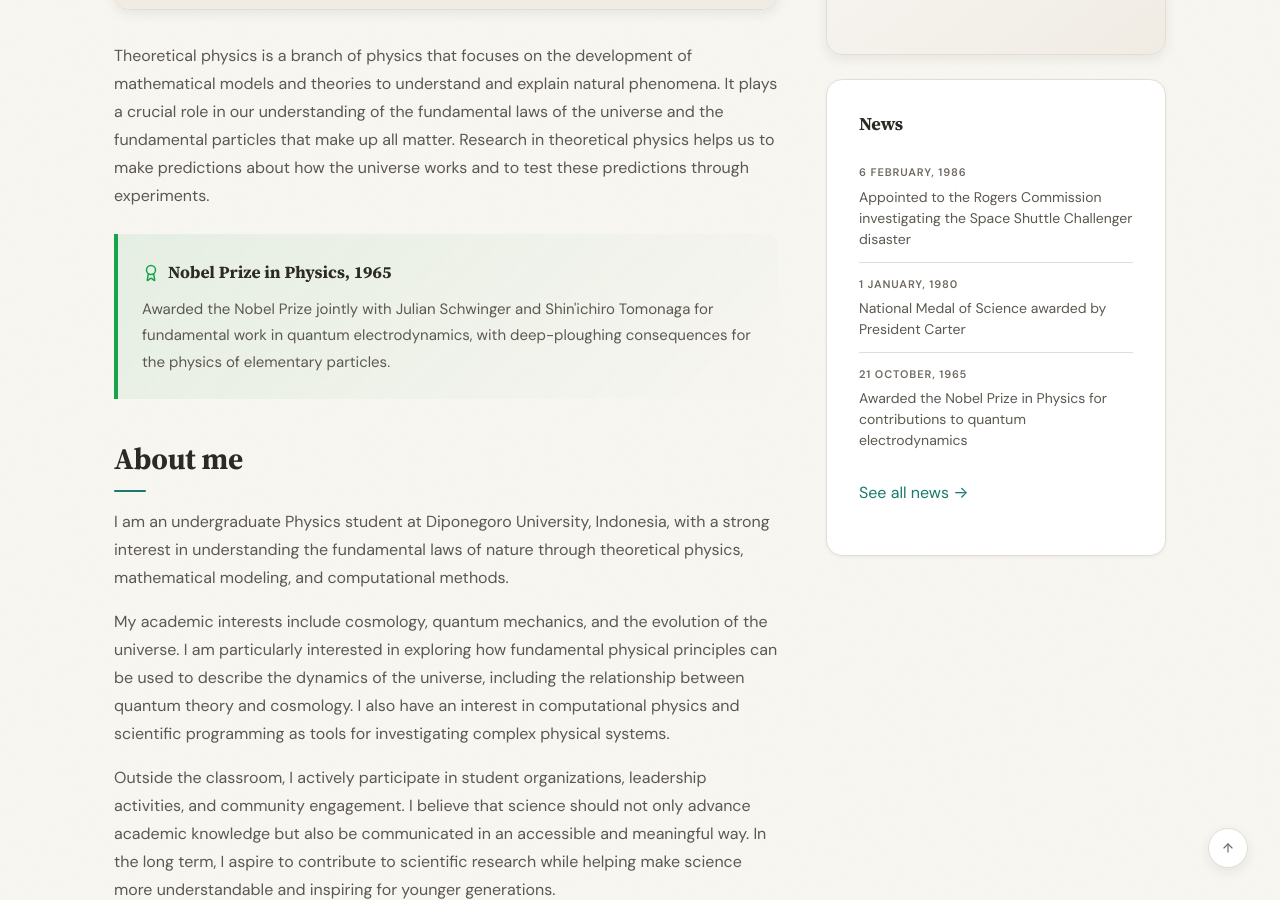
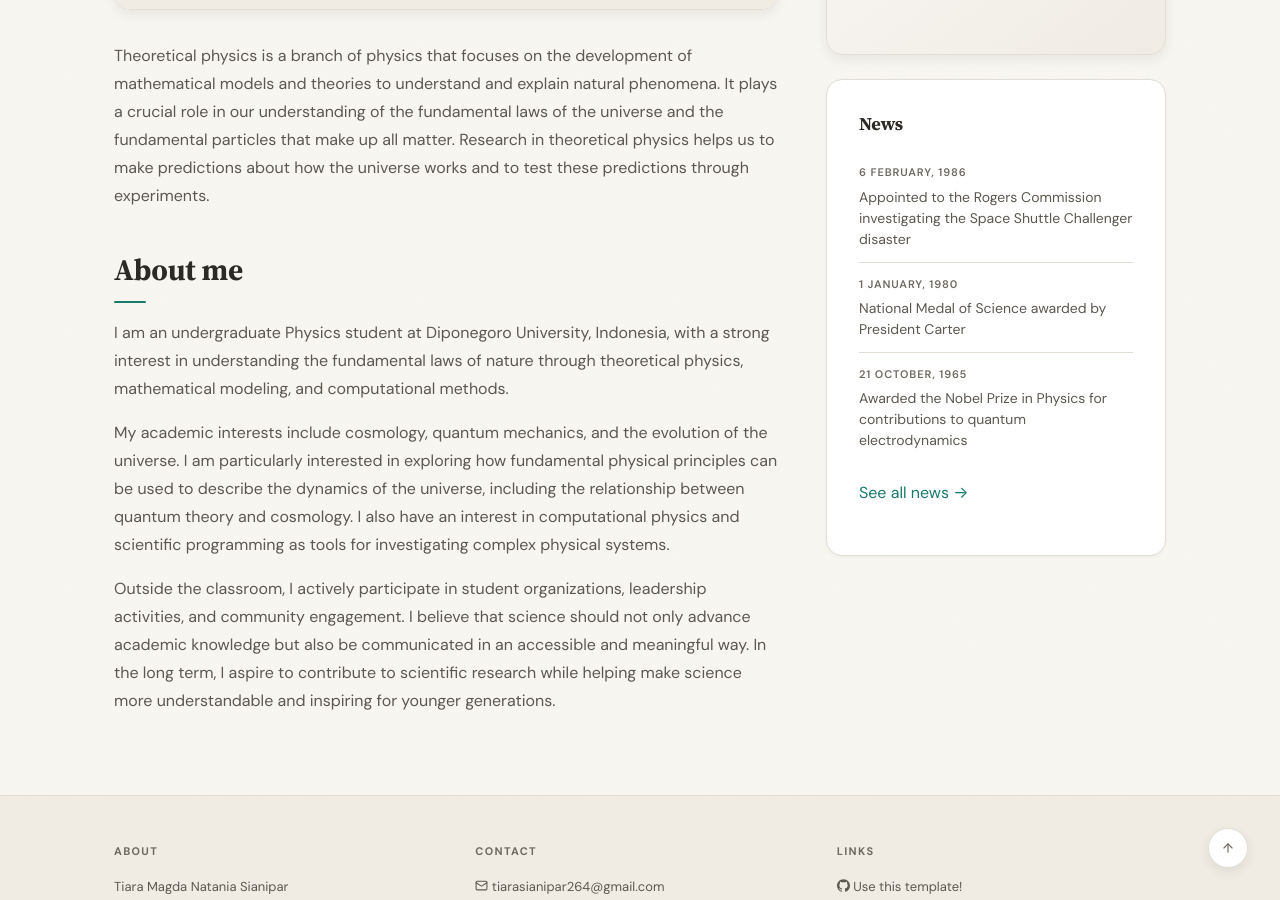
Before and after one commit to tiara264/tiara264, a Jekyll site: the page built from _pages/home.md, in a window 1280 px wide and 900 px high, scrolled down 565 px. Built offline with Jekyll 4.4.1, drawn with Linux system fonts in a browser that asks for light colours.

Commit message:
Update home.md

```diff
--- a/_pages/home.md
+++ b/_pages/home.md
@@ -25,12 +25,6 @@ Theoretical physics is a branch of physics that focuses on the development of ma
 It plays a crucial role in our understanding of the fundamental laws of the universe and the fundamental particles that make up all matter.
 Research in theoretical physics helps us to make predictions about how the universe works and to test these predictions through experiments.
 
-<div class="callout callout-success" markdown="0">
-<div class="callout-title">{% include icon.html name="award" class="callout-icon" %} Nobel Prize in Physics, 1965</div>
-<p>Awarded the Nobel Prize jointly with Julian Schwinger and Shin'ichiro Tomonaga for fundamental work in quantum electrodynamics, with deep-ploughing consequences for the physics of elementary particles.</p>
-</div>
-
-
 ## About me
 
 I am an undergraduate Physics student at Diponegoro University, Indonesia, with a strong interest in understanding the fundamental laws of nature through theoretical physics, mathematical modeling, and computational methods.
```
